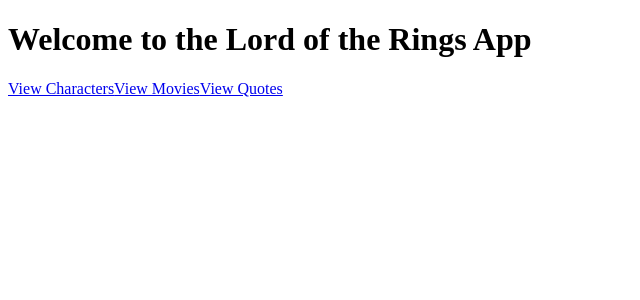
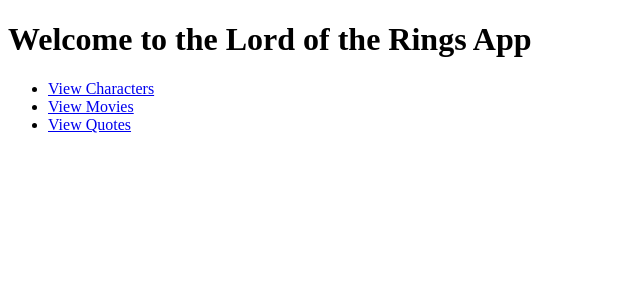
Before and after one commit to sbsmith86/liblab-lotr-app, a Next.js app: page / in a window 1280 px wide. Shown: the top 300 px of the page, without its empty margins (0-640 px from the left). Built offline with nearby package versions, Linux system fonts and the light colour scheme.

Commit message:
add loading state

```diff
--- a/pages/index.tsx
+++ b/pages/index.tsx
@@ -5,9 +5,11 @@
   return (
     <div>
       <h1>Welcome to the Lord of the Rings App</h1>
-      <Link href="/characters">View Characters</Link>
-      <Link href="/movies">View Movies</Link>
-      <Link href="/quotes">View Quotes</Link>
+      <ul>
+        <li><Link href="/characters">View Characters</Link></li>
+        <li><Link href="/movies">View Movies</Link></li>
+        <li><Link href="/quotes">View Quotes</Link></li>
+      </ul>
     </div>
   );
 };
```
Also changed, not shown: pages/characters.tsx (+9 -3 lines), pages/movies.tsx (+11 -3 lines), pages/quotes.tsx (+11 -3 lines).
